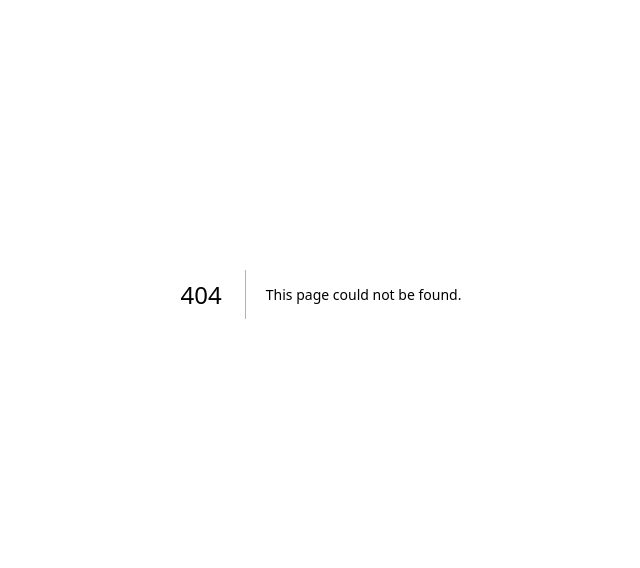
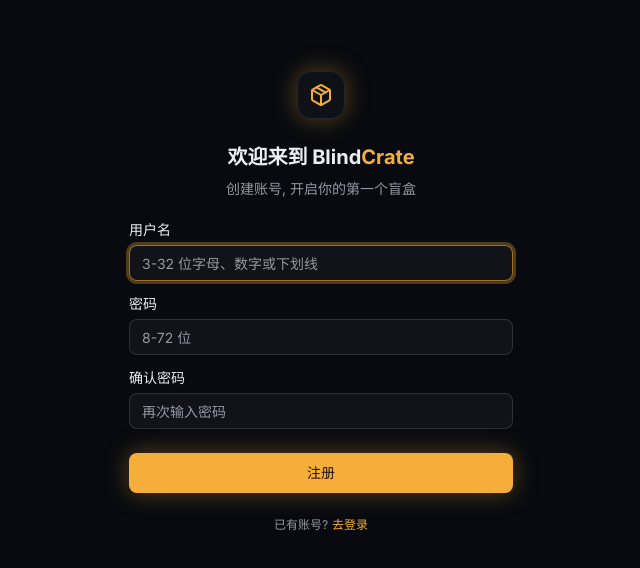
Before and after one commit to NuoXianTech/blindcrate, a Next.js app in the folder frontend/: page /register in a window 1280 px wide. Before the commit this address had no page. Shown: the part 106-674 px from the top of the page, without its empty margins (319-959 px from the left). Built offline with nearby package versions, Linux system fonts and the light colour scheme.

Commit message:
feat(frontend): add login and register pages

```diff
--- /dev/null
+++ b/frontend/app/(auth)/login/page.tsx
@@ -0,0 +1,14 @@
+import type { Metadata } from "next";
+import { Suspense } from "react";
+import { AuthForm } from "@/components/common/auth/AuthForm";
+
+export const metadata: Metadata = { title: "登录" };
+
+export default function LoginPage() {
+  // AuthForm 读取 searchParams, 需要包在 Suspense 里
+  return (
+    <Suspense>
+      <AuthForm mode="login" />
+    </Suspense>
+  );
+}
--- /dev/null
+++ b/frontend/app/(auth)/register/page.tsx
@@ -0,0 +1,14 @@
+import type { Metadata } from "next";
+import { Suspense } from "react";
+import { AuthForm } from "@/components/common/auth/AuthForm";
+
+export const metadata: Metadata = { title: "注册" };
+
+export default function RegisterPage() {
+  // AuthForm 读取 searchParams, 需要包在 Suspense 里
+  return (
+    <Suspense>
+      <AuthForm mode="register" />
+    </Suspense>
+  );
+}
--- /dev/null
+++ b/frontend/components/common/auth/AuthForm.tsx
@@ -0,0 +1,152 @@
+"use client";
+
+import { useState } from "react";
+import Link from "next/link";
+import { useRouter, useSearchParams } from "next/navigation";
+import { LoaderCircle, Package } from "lucide-react";
+import { toast } from "sonner";
+import { Button } from "@/components/ui/button";
+import { Input } from "@/components/ui/input";
+import { Label } from "@/components/ui/label";
+import { AuthService } from "@/lib/services/auth";
+import { ApiError } from "@/lib/services/core";
+
+type Mode = "login" | "register";
+
+const USERNAME_PATTERN = /^[A-Za-z0-9_]{3,32}$/;
+
+const COPY = {
+  login: { description: "登录账号, 继续你的开箱之旅", submit: "登录", switchText: "还没有账号?", switchLink: "立即注册" },
+  register: { description: "创建账号, 开启你的第一个盲盒", submit: "注册", switchText: "已有账号?", switchLink: "去登录" },
+} as const;
+
+/** 只允许站内相对路径, 防止开放重定向 */
+function safeRedirect(target: string | null): string {
+  if (!target || !target.startsWith("/") || target.startsWith("//") || target.startsWith("/\\")) {
+    return "/";
+  }
+  return target;
+}
+
+/** 校验注册表单, 规则与后端一致; 登录只要求非空 */
+function validate(mode: Mode, username: string, password: string, confirm: string): string | null {
+  if (!username || !password) return "请填写完整";
+  if (mode === "login") return null;
+  if (!USERNAME_PATTERN.test(username)) return "用户名需为 3-32 位字母、数字或下划线";
+  if (password.length < 8 || password.length > 72) return "密码长度需为 8-72 位";
+  if (password !== confirm) return "两次输入的密码不一致";
+  return null;
+}
+
+export function AuthForm({ mode }: { mode: Mode }) {
+  const router = useRouter();
+  const searchParams = useSearchParams();
+  const redirect = searchParams.get("redirect");
+  const copy = COPY[mode];
+
+  const [username, setUsername] = useState("");
+  const [password, setPassword] = useState("");
+  const [confirm, setConfirm] = useState("");
+  const [error, setError] = useState<string | null>(null);
+  const [submitting, setSubmitting] = useState(false);
+
+  const handleSubmit = async (e: React.FormEvent<HTMLFormElement>) => {
+    e.preventDefault();
+    const name = username.trim();
+    const invalid = validate(mode, name, password, confirm);
+    if (invalid) {
+      setError(invalid);
+      return;
+    }
+
+    setError(null);
+    setSubmitting(true);
+    try {
+      const body = { username: name, password };
+      const user = mode === "login" ? await AuthService.login(body) : await AuthService.register(body);
+      toast.success(mode === "login" ? `欢迎回来, ${user.nickname}` : `注册成功, 欢迎 ${user.nickname}`);
+      router.replace(safeRedirect(redirect));
+      router.refresh();
+    } catch (err) {
+      setError(err instanceof ApiError ? err.message : "请求失败, 请稍后再试");
+      setSubmitting(false);
+    }
+  };
+
+  // 切换登录/注册时带上 redirect
+  const switchHref = `/${mode === "login" ? "register" : "login"}${redirect ? `?redirect=${encodeURIComponent(redirect)}` : ""}`;
+
+  return (
+    <div className="flex w-full max-w-sm flex-col gap-6">
+      <div className="flex flex-col items-center gap-2 text-center">
+        <Link
+          href="/"
+          aria-label="返回首页"
+          className="glow m-4 flex size-12 items-center justify-center rounded-xl border bg-card text-primary"
+        >
+          <Package className="size-6" />
+        </Link>
+        <h1 className="text-xl font-bold">
+          欢迎来到 Blind<span className="text-primary">Crate</span>
+        </h1>
+        <p className="text-sm text-muted-foreground">{copy.description}</p>
+      </div>
+      <form onSubmit={handleSubmit} className="flex flex-col gap-4" noValidate>
+        <div className="flex flex-col gap-2">
+          <Label htmlFor="username">{mode === "login" ? "用户名或邮箱" : "用户名"}</Label>
+          <Input
+            id="username"
+            autoComplete="username"
+            autoFocus
+            placeholder={mode === "login" ? "用户名 / 已验证的邮箱" : "3-32 位字母、数字或下划线"}
+            value={username}
+            onChange={(e) => setUsername(e.target.value)}
+            disabled={submitting}
+          />
+        </div>
+        <div className="flex flex-col gap-2">
+          <Label htmlFor="password">密码</Label>
+          <Input
+            id="password"
+            type="password"
+            autoComplete={mode === "login" ? "current-password" : "new-password"}
+            placeholder={mode === "login" ? "请输入密码" : "8-72 位"}
+            value={password}
+            onChange={(e) => setPassword(e.target.value)}
+            disabled={submitting}
+          />
+        </div>
+        {mode === "register" && (
+          <div className="flex flex-col gap-2">
+            <Label htmlFor="confirm">确认密码</Label>
+            <Input
+              id="confirm"
+              type="password"
+              autoComplete="new-password"
+              placeholder="再次输入密码"
+              value={confirm}
+              onChange={(e) => setConfirm(e.target.value)}
+              disabled={submitting}
+            />
+          </div>
+        )}
+        {error && (
+          <p role="alert" className="text-center text-sm text-destructive">
+            {error}
+          </p>
+        )}
+        <Button type="submit" size="lg" className="glow mt-2 w-full" disabled={submitting}>
+          {submitting && <LoaderCircle className="animate-spin" />}
+          {submitting ? `正在${copy.submit}...` : copy.submit}
+        </Button>
+      </form>
+
+      <p className="text-center text-xs text-muted-foreground">
+        {copy.switchText}
+        <Link href={switchHref} className="ml-1 text-primary underline-offset-4 hover:underline">
+          {copy.switchLink}
+        </Link>
+      </p>
+    </div>
+  );
+}
--- /dev/null
+++ b/frontend/components/ui/input.tsx
@@ -0,0 +1,20 @@
+import * as React from "react"
+import { cn } from "cn"
+
+function Input({ className, type, ...props }: React.ComponentProps<"input">) {
+  return (
+    <input
+      type={type}
+      data-slot="input"
+      className={cn(
+        "h-9 w-full min-w-0 rounded-md border border-input bg-transparent px-3 py-1 text-base shadow-xs transition-[color,box-shadow] outline-none selection:bg-primary selection:text-primary-foreground file:inline-flex file:h-7 file:border-0 file:bg-transparent file:text-sm file:font-medium file:text-foreground placeholder:text-muted-foreground disabled:pointer-events-none disabled:cursor-not-allowed disabled:opacity-50 md:text-sm dark:bg-input/30",
+        "focus-visible:border-ring focus-visible:ring-[3px] focus-visible:ring-ring/50",
+        "aria-invalid:border-destructive aria-invalid:ring-destructive/20 dark:aria-invalid:ring-destructive/40",
+        className
+      )}
+      {...props}
+    />
+  )
+}
+
+export { Input }
--- /dev/null
+++ b/frontend/components/ui/label.tsx
@@ -0,0 +1,23 @@
+"use client"
+
+import * as React from "react"
+import { cn } from "cn"
+import { Label as LabelPrimitive } from "radix-ui"
+
+function Label({
+  className,
+  ...props
+}: React.ComponentProps<typeof LabelPrimitive.Root>) {
+  return (
+    <LabelPrimitive.Root
+      data-slot="label"
+      className={cn(
+        "flex items-center gap-2 text-sm leading-none font-medium select-none group-data-[disabled=true]:pointer-events-none group-data-[disabled=true]:opacity-50 peer-disabled:cursor-not-allowed peer-disabled:opacity-50",
+        className
+      )}
+      {...props}
+    />
+  )
+}
+
+export { Label }
--- /dev/null
+++ b/frontend/lib/services/auth/auth.service.ts
@@ -0,0 +1,22 @@
+import { BaseService } from "../core";
+import type { CredentialsRequest, UserInfo } from "./types";
+
+export class AuthService extends BaseService {
+  protected static readonly basePath = "/auth";
+
+  static login(body: CredentialsRequest) {
+    return this.post<UserInfo>("/login", body);
+  }
+
+  static register(body: CredentialsRequest) {
+    return this.post<UserInfo>("/register", body);
+  }
+
+  static logout() {
+    return this.post<null>("/logout");
+  }
+
+  static getUserInfo() {
+    return this.get<UserInfo>("/user-info");
+  }
+}
--- /dev/null
+++ b/frontend/lib/services/auth/index.ts
@@ -0,0 +1,2 @@
+export * from "./auth.service";
+export * from "./types";
--- /dev/null
+++ b/frontend/lib/services/auth/types.ts
@@ -0,0 +1,15 @@
+/** 当前用户基本信息, 对应后端 BasicUserInfo */
+export interface UserInfo {
+  id: number;
+  username: string;
+  nickname: string;
+  email: string;
+  avatar_url: string;
+  is_admin: boolean;
+}
+
+export interface CredentialsRequest {
+  /** 登录时可填用户名或已验证的邮箱 */
+  username: string;
+  password: string;
+}
```
